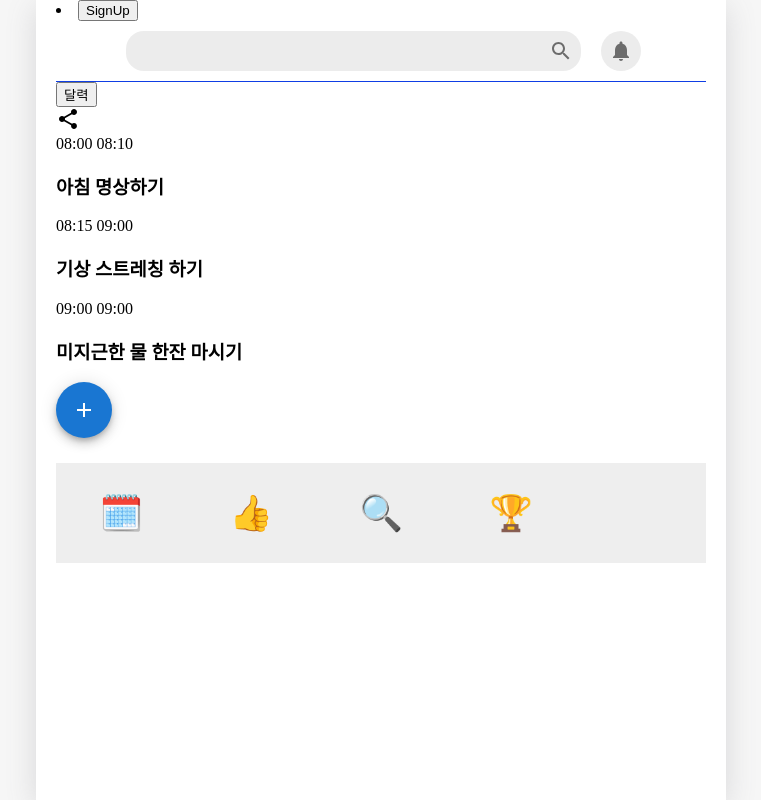
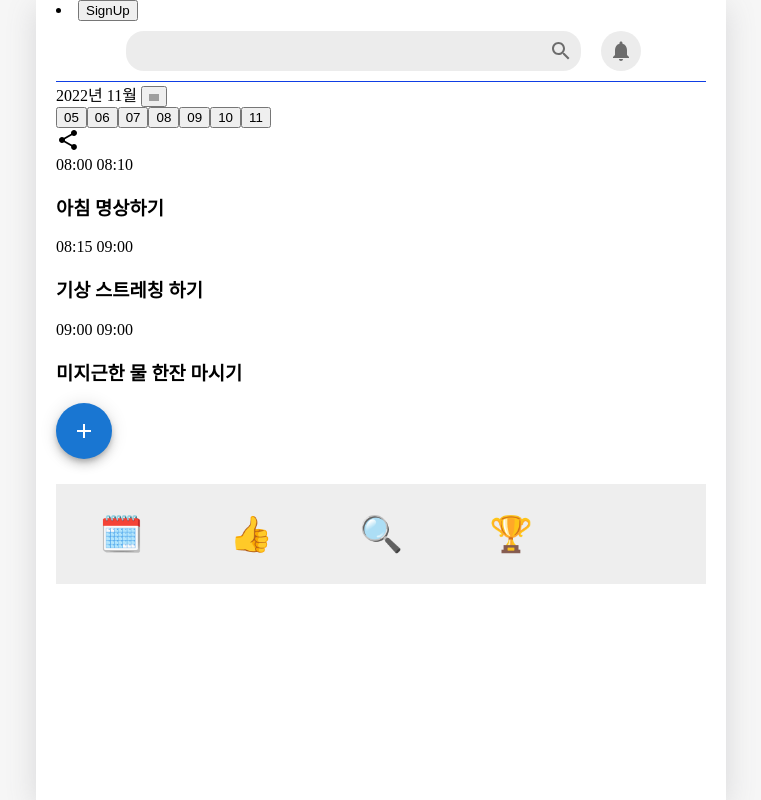
Before and after one commit to suemeeeee/Godtiner, a React (Create React App) app: page / in a window 1280 px wide. Shown: the whole page, without its empty margins (259-1020 px from the left). Built offline with nearby package versions, Linux system fonts and the light colour scheme; grey boxes are pictures that could not be loaded.

Commit message:
일단 Calendar 수정 날짜표시(년월), 캘린더 버튼(date 선택 가능), week 버튼 표시(날짜 선택 반영)

```diff
--- /dev/null
+++ b/src/Components/Calendar.css
@@ -0,0 +1,3 @@
+.button .img {
+  width: 30px;
+}
--- a/src/Components/Calendar.js
+++ b/src/Components/Calendar.js
@@ -1,26 +1,50 @@
 import React, { useEffect, useState, Dispatch, SetStateAction } from "react";
 import DatePicker from "react-datepicker";
 import { ko } from "date-fns/esm/locale";
+import format from "date-fns/format";
 import "react-datepicker/dist/react-datepicker.css"; // 이렇게 가져와야 기본 디자인이 설정된다
+
+import "./Calendar.css";
+
 const Calendar = () => {
   const [startDate, setStartDate] = useState(new Date());
   const [visible, setVisible] = useState(false);
+
+  function addDays(date, days) {
+    const clone = new Date(date);
+    clone.setDate(date.getDate() + days);
+    return clone;
+  }
+
   return (
     <div>
+      {format(startDate, "yyyy년 MM월 ")}
       <button
         onClick={() => {
-          setVisible(!visible);
+          setVisible(!visible); //버튼 클릭 시 달력 visible
         }}
       >
-        달력
+        <img style={{ width: "10px", heigth: "10px" }} src="calendar.png"></img>
       </button>
       {visible && (
         <DatePicker
           selected={startDate}
-          onChange={(date) => setStartDate(date)}
+          onChange={(date) => {
+            setStartDate(date);
+            setVisible(!visible); //날짜 선택 시 달력 안 보이게
+          }}
           inline
         />
       )}
+      <br />
+      <button>{format(addDays(startDate, -3), "dd")}</button>
+      <button>{format(addDays(startDate, -2), "dd")}</button>
+      <button>{format(addDays(startDate, -1), "dd")}</button>
+      <button>{format(startDate, "dd")}</button>
+      {/* 선택 날짜 */}
+      <button>{format(addDays(startDate, +1), "dd")}</button>
+      <button>{format(addDays(startDate, +2), "dd")}</button>
+      <button>{format(addDays(startDate, +3), "dd")}</button>
     </div>
   );
 };
```
Also changed, not shown: public/img/calendar.png (added).
